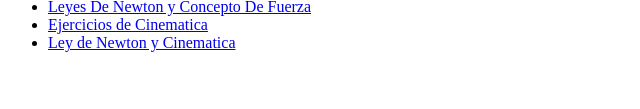
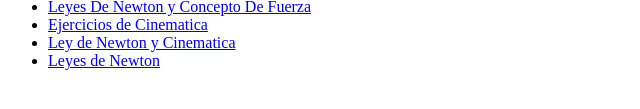
Before and after one commit to GerardoMunoz-UD/monitorias_2024_sem1, a plain HTML site: page materias/1_3_Física_I_Mecánica_Newtoniana/index.html in a window 1280 px wide. Shown: the part 201-310 px from the top of the page, without its empty margins (0-640 px from the left). Drawn offline with Linux system fonts and the light colour scheme.

Commit message:
Update index.html

```diff
--- a/materias/1_3_Física_I_Mecánica_Newtoniana/index.html
+++ b/materias/1_3_Física_I_Mecánica_Newtoniana/index.html
@@ -16,6 +16,7 @@
             <li><a href="preguntasFuerza.html">Leyes De Newton y Concepto De Fuerza</a></li>
             <li><a href="preguntasCinematica.html">Ejercicios de Cinematica</a></li>
             <li><a href="preguntasldnyc.html">Ley de Newton y Cinematica</a></li>
+            <li><a href="preguntasldn.html">Leyes de Newton </a></li>
         </ul>
 </body>
 </html>
```
